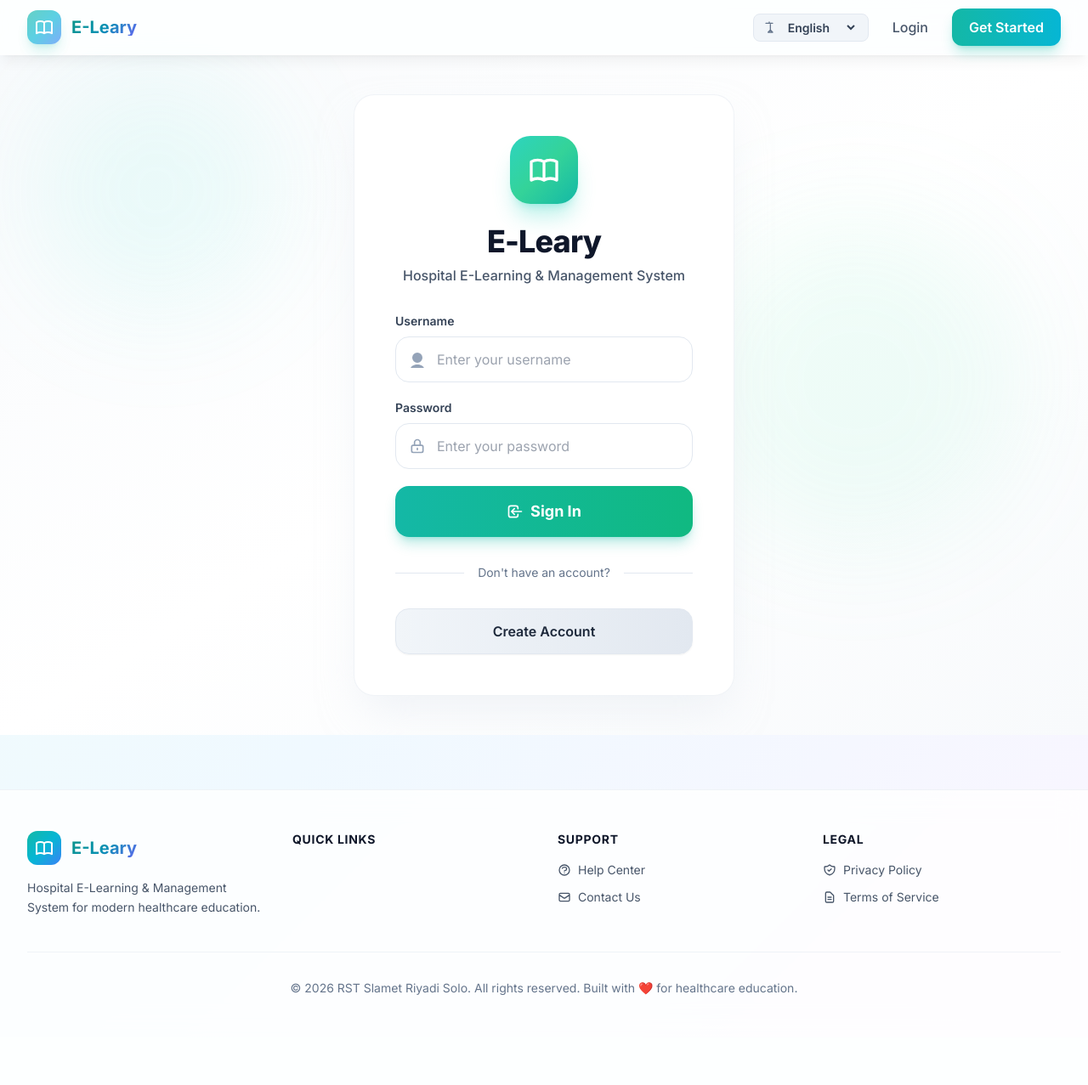
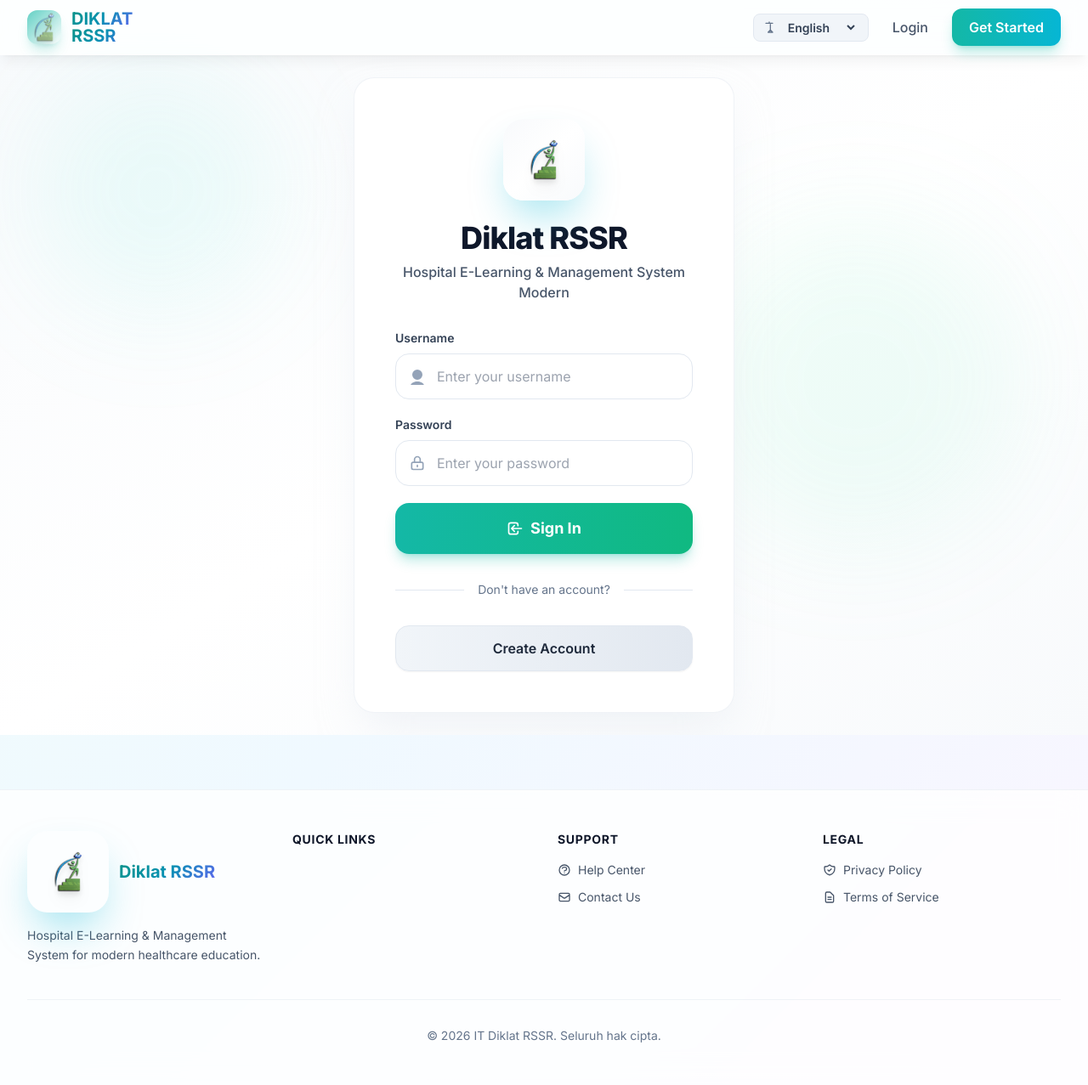
Before and after one commit to kgpaabangizzul/diklat, a Flask app: page /login in a window 1280 px wide. Shown: the whole page at 85% size. Before the commit the page ends 1171 px from the top, so only its background shows below. Run offline with Flask 3, Linux system fonts and the light colour scheme; some libraries are stand-ins or nearby versions.

Commit message:
update logo

```diff
--- a/main.py
+++ b/main.py
@@ -4,4 +4,4 @@ from app.seed import init_db
 app = create_app()
 
 if __name__ == "__main__":
-    app.run(host="0.0.0.0", port=5010)
+    app.run(host="0.0.0.0", port=5010, debug=True)
--- a/templates/base.html
+++ b/templates/base.html
@@ -3,7 +3,7 @@
 <head>
     <meta charset="UTF-8">
     <meta name="viewport" content="width=device-width, initial-scale=1.0">
-    <title>{% block title %}E-Leary - Hospital E-Learning & Management System{% endblock %}</title>
+    <title>{% block title %}Diklat - Hospital E-Learning & Management System{% endblock %}</title>
     <script src="https://cdn.tailwindcss.com"></script>
     <link rel="preconnect" href="https://fonts.googleapis.com">
     <link rel="preconnect" href="https://fonts.gstatic.com" crossorigin>
@@ -235,12 +235,15 @@
             <div class="flex justify-between items-center h-16">
                 <!-- Logo -->
                 <div class="flex items-center gap-3 flex-nowrap whitespace-nowrap shrink-0 min-w-max">
-                    <div class="w-10 h-10 bg-gradient-to-br from-teal-500 via-cyan-500 to-blue-500 rounded-xl flex items-center justify-center shadow-lg shadow-teal-500/30 animate-pulse-slow">
-                        <svg class="w-6 h-6 text-white" fill="none" stroke="currentColor" viewBox="0 0 24 24">
-                            <path stroke-linecap="round" stroke-linejoin="round" stroke-width="2" d="M12 6.253v13m0-13C10.832 5.477 9.246 5 7.5 5S4.168 5.477 3 6.253v13C4.168 18.477 5.754 18 7.5 18s3.332.477 4.5 1.253m0-13C13.168 5.477 14.754 5 16.5 5c1.747 0 3.332.477 4.5 1.253v13C19.832 18.477 18.247 18 16.5 18c-1.746 0-3.332.477-4.5 1.253"/>
-                        </svg>
+                    <div class="w-10 h-10 bg-gradient-to-br from-teal-500 via-white-500 to-grey-500 rounded-xl flex items-center justify-center shadow-lg shadow-teal-500/30 animate-pulse-slow">
+                         <img src="{{ url_for('static', filename='uploads/logo.png') }}"
+                                alt="Logo Diklat RSSR"
+                                class="w-14 h-14 object-contain drop-shadow-lg">
                     </div>
-                    <span class="text-xl font-bold gradient-text whitespace-nowrap leading-none">E-Leary</span>
+                    <span class="flex flex-col items-left leading-tight">
+                    <span class="text-xl font-bold gradient-text whitespace-nowrap leading-none">DIKLAT</span>
+                    <span class="text-xl font-bold gradient-text whitespace-nowrap leading-none">RSSR</span>
+                     </span>
                 </div>
 
                 <!-- Navigation Links -->
@@ -497,12 +500,21 @@
             <div class="grid grid-cols-1 md:grid-cols-4 gap-8">
                 <div class="md:col-span-1">
                     <div class="flex items-center gap-3 mb-4">
-                        <div class="w-10 h-10 bg-gradient-to-br from-teal-500 via-cyan-500 to-blue-500 rounded-xl flex items-center justify-center">
-                            <svg class="w-6 h-6 text-white" fill="none" stroke="currentColor" viewBox="0 0 24 24">
-                                <path stroke-linecap="round" stroke-linejoin="round" stroke-width="2" d="M12 6.253v13m0-13C10.832 5.477 9.246 5 7.5 5S4.168 5.477 3 6.253v13C4.168 18.477 5.754 18 7.5 18s3.332.477 4.5 1.253m0-13C13.168 5.477 14.754 5 16.5 5c1.747 0 3.332.477 4.5 1.253v13C19.832 18.477 18.247 18 16.5 18c-1.746 0-3.332.477-4.5 1.253"/>
-                            </svg>
+                        <div class="w-24 h-24
+                            bg-gradient-to-br from-white-400 to-grey-600
+                            rounded-3xl
+                            flex items-center justify-center
+                            shadow-2xl shadow-cyan-500/40
+                            hover:shadow-cyan-500/70
+                            transform hover:scale-210 hover:rotate-3
+                            transition-all duration-500">
+
+                            <img src="{{ url_for('static', filename='uploads/logo.png') }}"
+                                alt="Logo Diklat RSSR"
+                                class="w-14 h-14 object-contain drop-shadow-lg">
+
                         </div>
-                        <span class="text-xl font-bold gradient-text">E-Leary</span>
+                        <span class="text-xl font-bold gradient-text">Diklat RSSR</span>
                     </div>
                     <p class="text-sm text-slate-600 dark:text-slate-400 leading-relaxed" data-i18n="footer_tagline">Hospital E-Learning & Management System for modern healthcare education.</p>
                 </div>
@@ -531,7 +543,7 @@
                 </div>
             </div>
             <div class="border-t border-slate-200/50 dark:border-slate-700 mt-10 pt-8">
-                <p class="text-sm text-slate-500 dark:text-slate-400 text-center" data-i18n="footer_copyright">© 2026 RST Slamet Riyadi Solo. All rights reserved. Built with ❤️ for healthcare education.</p>
+                <p class="text-sm text-slate-500 dark:text-slate-400 text-center" data-i18n="footer_copyright">© 2026 IT Diklat RSSR. All rights reserved.</p>
             </div>
         </div>
     </footer>
@@ -592,7 +604,7 @@
                 footer_legal: 'Legal',
                 footer_privacy: 'Privacy Policy',
                 footer_terms: 'Terms of Service',
-                footer_copyright: '© 2026 RST Slamet Riyadi Solo. All rights reserved. Built with ❤️ for healthcare education.'
+                footer_copyright: '© 2026 IT Diklat RSSR. Seluruh hak cipta.'
             },
             id: {
                 nav_dashboard: 'Dasbor',
@@ -623,7 +635,7 @@
                 footer_legal: 'Hukum',
                 footer_privacy: 'Kebijakan Privasi',
                 footer_terms: 'Syarat Layanan',
-                footer_copyright: '© 2026 RST Slamet Riyadi Solo. Seluruh hak cipta. Dibuat dengan ❤️ untuk pendidikan kesehatan.'
+                footer_copyright: '© 2026 IT Diklat RSSR. Seluruh hak cipta.'
             }
         };
 
--- a/templates/dashboard.html
+++ b/templates/dashboard.html
@@ -16,9 +16,9 @@
                     <p class="text-xl text-teal-100 max-w-lg" data-i18n="dashboard_welcome_subtitle">Continue your learning journey and explore new courses to advance your career.</p>
                 </div>
                 <div class="hidden md:block animate-float">
-                    <svg class="w-48 h-48 text-white/20" fill="currentColor" viewBox="0 0 24 24">
-                        <path d="M12 6.253v13m0-13C10.832 5.477 9.246 5 7.5 5S4.168 5.477 3 6.253v13C4.168 18.477 5.754 18 7.5 18s3.332.477 4.5 1.253m0-13C13.168 5.477 14.754 5 16.5 5c1.747 0 3.332.477 4.5 1.253v13C19.832 18.477 18.247 18 16.5 18c-1.746 0-3.332.477-4.5 1.253"/>
-                    </svg>
+                    <img src="{{ url_for('static', filename='uploads/logo.png') }}"
+                        alt="Diklat RSSR"
+                        class="w-64 h-auto object-contain drop-shadow-lg">
                 </div>
             </div>
         </div>
--- a/templates/login.html
+++ b/templates/login.html
@@ -12,17 +12,33 @@
 
     <div class="bg-white dark:bg-slate-800/80 backdrop-blur-xl rounded-3xl shadow-2xl shadow-slate-200/50 dark:shadow-slate-900/50 p-8 md:p-12 max-w-md w-full relative z-10 border border-slate-200/50 dark:border-slate-700/50 animate-fade-in">
         <!-- Header -->
+
         <div class="text-center mb-8">
-            <div class="flex justify-center mb-6">
-                <div class="w-20 h-20 bg-gradient-to-br from-teal-400 via-emerald-400 to-teal-500 rounded-3xl flex items-center justify-center shadow-xl shadow-teal-400/30 dark:shadow-teal-500/20 flex-shrink-0 transform hover:scale-110 transition-transform duration-300">
-                    <svg class="w-10 h-10 text-white" fill="none" stroke="currentColor" viewBox="0 0 24 24">
-                        <path stroke-linecap="round" stroke-linejoin="round" stroke-width="2" d="M12 6.253v13m0-13C10.832 5.477 9.246 5 7.5 5S4.168 5.477 3 6.253v13C4.168 18.477 5.754 18 7.5 18s3.332.477 4.5 1.253m0-13C13.168 5.477 14.754 5 16.5 5c1.747 0 3.332.477 4.5 1.253v13C19.832 18.477 18.247 18 16.5 18c-1.746 0-3.332.477-4.5 1.253"/>
-                    </svg>
-                </div>
-            </div>
-            <h1 class="text-3xl sm:text-4xl font-black text-slate-900 dark:text-white mb-2 tracking-tight">E-Leary</h1>
-            <p class="text-slate-600 dark:text-slate-400 font-medium" data-i18n="login_tagline">Hospital E-Learning & Management System</p>
+    <div class="flex justify-center mb-6">
+        <div class="w-24 h-24
+            bg-gradient-to-br from-white-400 to-grey-600
+            rounded-3xl
+            flex items-center justify-center
+            shadow-2xl shadow-cyan-500/40
+            hover:shadow-cyan-500/70
+            transform hover:scale-110 hover:rotate-3
+            transition-all duration-500">
+
+            <img src="{{ url_for('static', filename='uploads/logo.png') }}"
+                 alt="Logo Diklat RSSR"
+                 class="w-14 h-14 object-contain drop-shadow-lg">
+
         </div>
+    </div>
+
+    <h1 class="text-3xl sm:text-4xl font-black text-slate-900 dark:text-white mb-2 tracking-tight">
+        Diklat RSSR
+    </h1>
+
+    <p class="text-slate-600 dark:text-slate-400 font-medium">
+        Hospital E-Learning & Management System Modern
+    </p>
+</div>
 
         <!-- Login Form -->
         <form method="POST" class="space-y-5">
```
Also changed, not shown: static/uploads/logo.png (added).
